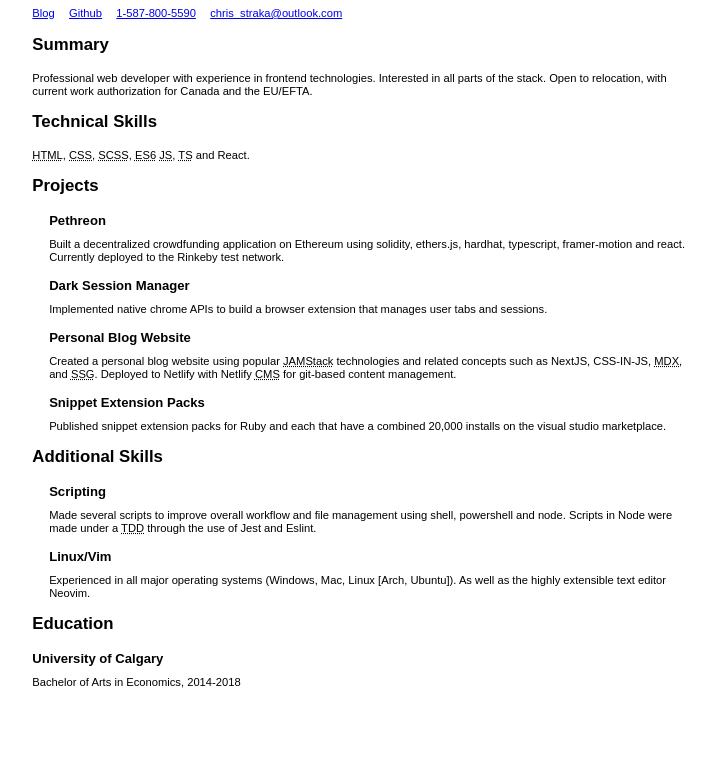
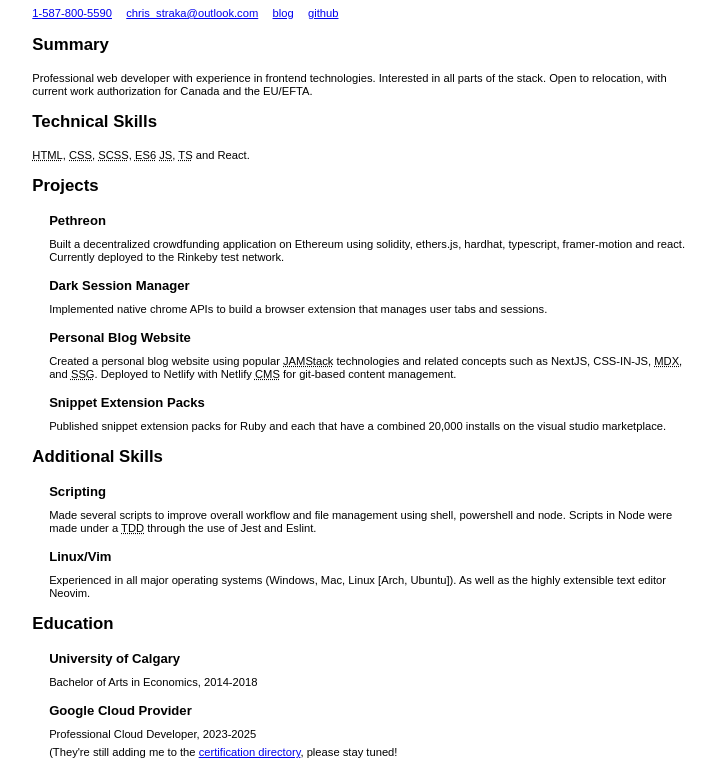
Before and after one commit to chris-straka/resume, a plain HTML site: page index.html in a window 1280 px wide. Shown: the part 65-838 px from the top of the page, without its empty margins (281-997 px from the left). Before the commit the page ends 800 px from the top, so only its background shows below. Drawn offline with Linux system fonts and the light colour scheme.

Commit message:
add certification

```diff
--- a/index.html
+++ b/index.html
@@ -16,13 +16,13 @@
       <article>
         <header>
           <h1>Chris Straka</h1>
-          <a href="https://cstraka.dev" target="_blank">Blog</a>
-          <a href="https://github.com/chris56974" target="_blank" rel="noopener"
-            >Github</a
-          >
           <a href="tel:+15878005590">1-587-800-5590</a>
           <a href="mailto:chris_straka@outlook.com" target="_blank"
             >chris_straka@outlook.com</a
+          >
+          <a href="https://cstraka.dev" target="_blank">blog</a>
+          <a href="https://github.com/chris56974" target="_blank" rel="noopener"
+            >github</a
           >
         </header>
         <section aria-label="About Chris Straka">
@@ -115,8 +115,17 @@
         </section>
         <section aria-label="My Education">
           <h2>Education</h2>
-          <h3>University of Calgary</h3>
-          <p>Bachelor of Arts in Economics, 2014-2018</p>
+          <ul>
+            <li>
+              <h3>University of Calgary</h3>
+              <p>Bachelor of Arts in Economics, 2014-2018</p>
+            </li>
+            <li>
+              <h3>Google Cloud Provider</h3>
+              <p>Professional Cloud Developer, 2023-2025</p>
+              <p style="margin-top: 5px;">(They're still adding me to the <a href="https://googlecloudcertified.credential.net/">certification directory</a>, please stay tuned!</p>
+            </li>
+          </ul>
         </section>
       </article>
     </main>
```
